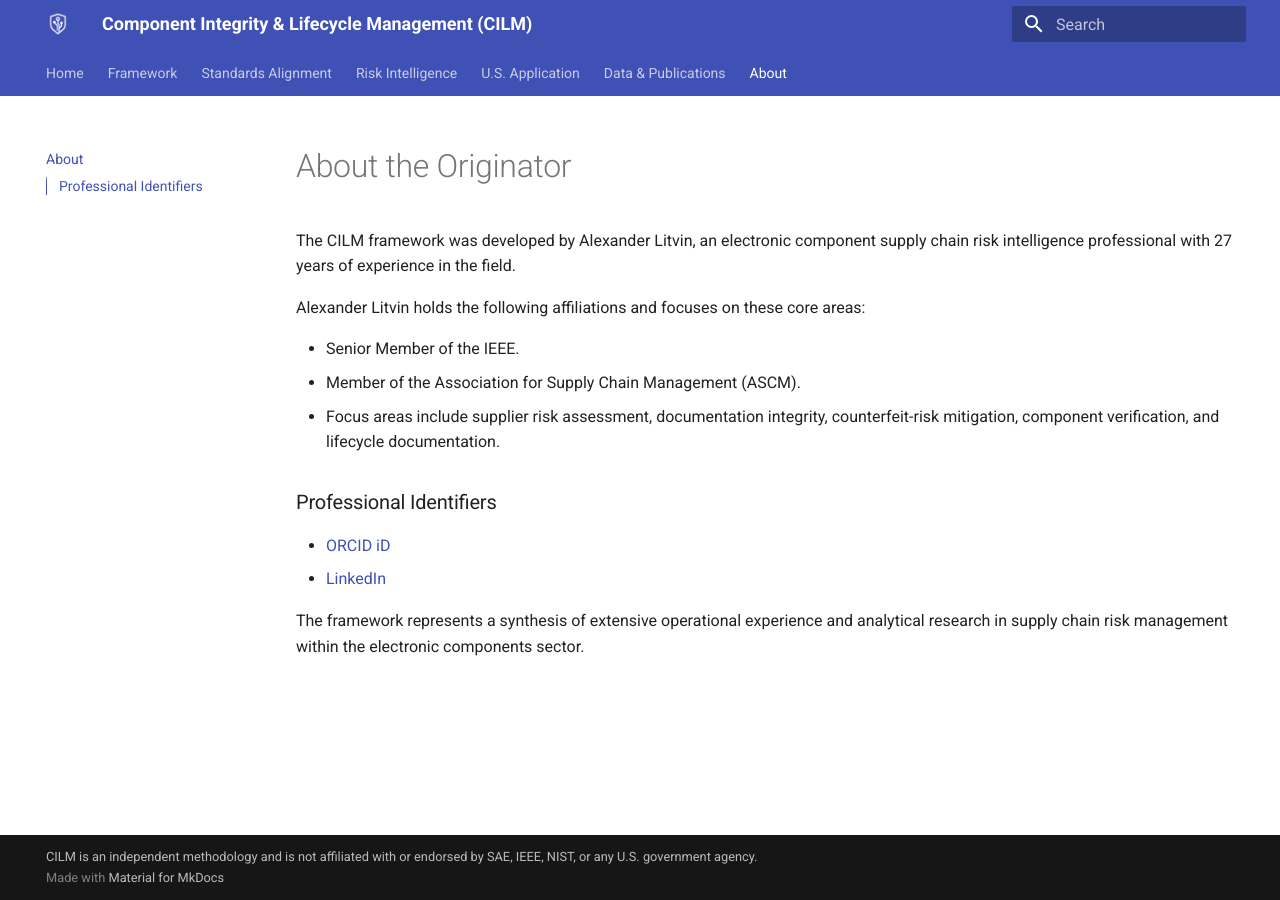
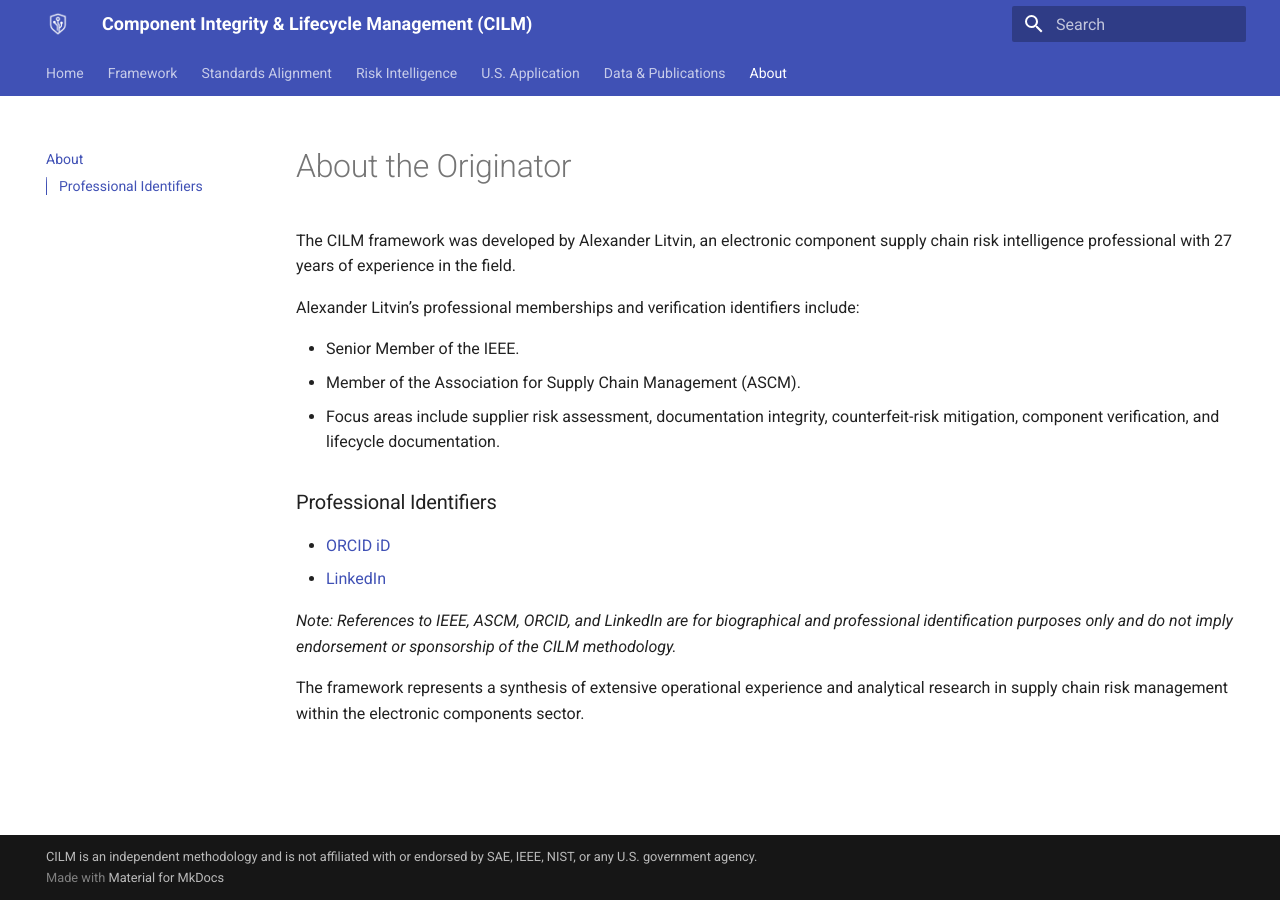
Before and after one commit to ba37915052/cilm-standard-web, an MkDocs documentation site: the page built from docs/about.md, in a window 1280 px wide. Built offline with MkDocs 1.6.1 and Material for MkDocs 9.7.7, drawn with Linux system fonts in a browser that asks for light colours.

Commit message:
Apply visual polish and integrate CILM branding
This commit introduces several visual updates:
- Formats affiliations on the About page as a bulleted list and adjusts the wording to clarify independence from those organizations.
- Makes professional identifiers (ORCID, LinkedIn) and DOIs clickable links.
- Removes redundant trailing horizontal rules from Markdown files.
- Integrates actual CILM logos and favicon into the repository.
- Updates `mkdocs.yml` to use the new branding and custom stylesheet.
- Injects the dark full logo onto the Home page index.

Technical substance, neutral positioning, and legal tone remain unchanged.

Co-authored-by: ba37915052 <289126598+ba37915052@users.noreply.github.com>

```diff
--- a/docs/about.md
+++ b/docs/about.md
@@ -8,7 +8,7 @@ version: 1.0.0
 
 The CILM framework was developed by Alexander Litvin, an electronic component supply chain risk intelligence professional with 27 years of experience in the field.
 
-Alexander Litvin holds the following affiliations and focuses on these core areas:
+Alexander Litvin’s professional memberships and verification identifiers include:
 
 - Senior Member of the IEEE.
 - Member of the Association for Supply Chain Management (ASCM).
@@ -18,4 +18,6 @@ Alexander Litvin holds the following affiliations and focuses on these core area
 - [ORCID iD](https://orcid.org/0009-0009-6744-4152)
 - [LinkedIn](https://www.linkedin.com/in/alexander-l-46840334b/)
 
+*Note: References to IEEE, ASCM, ORCID, and LinkedIn are for biographical and professional identification purposes only and do not imply endorsement or sponsorship of the CILM methodology.*
+
 The framework represents a synthesis of extensive operational experience and analytical research in supply chain risk management within the electronic components sector.
```
